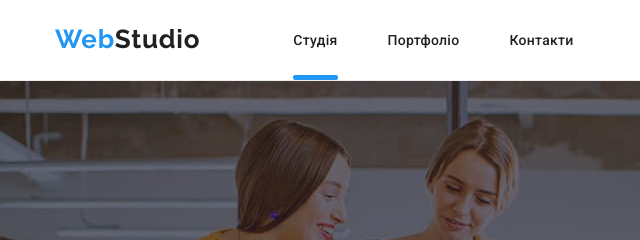
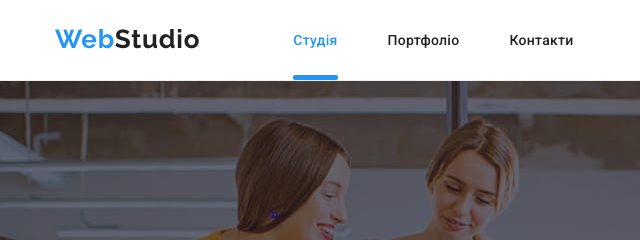
Before and after one commit to Riatte/goit-markup-hw-05, a plain HTML site: page index.html in a window 1280 px wide. Shown: the top 240 px of the page, 0-640 px from the left. Drawn offline with nearby package versions, Linux system fonts and the light colour scheme.

Commit message:
Update styles.css

```diff
--- a/css/styles.css
+++ b/css/styles.css
@@ -76,6 +76,10 @@ img{
 .nav{
     display: flex;
     align-items: center;
+}
+
+.nav .current{
+    color: var(--focus-text-color);
 }
 
 .nav .current::after{
```
